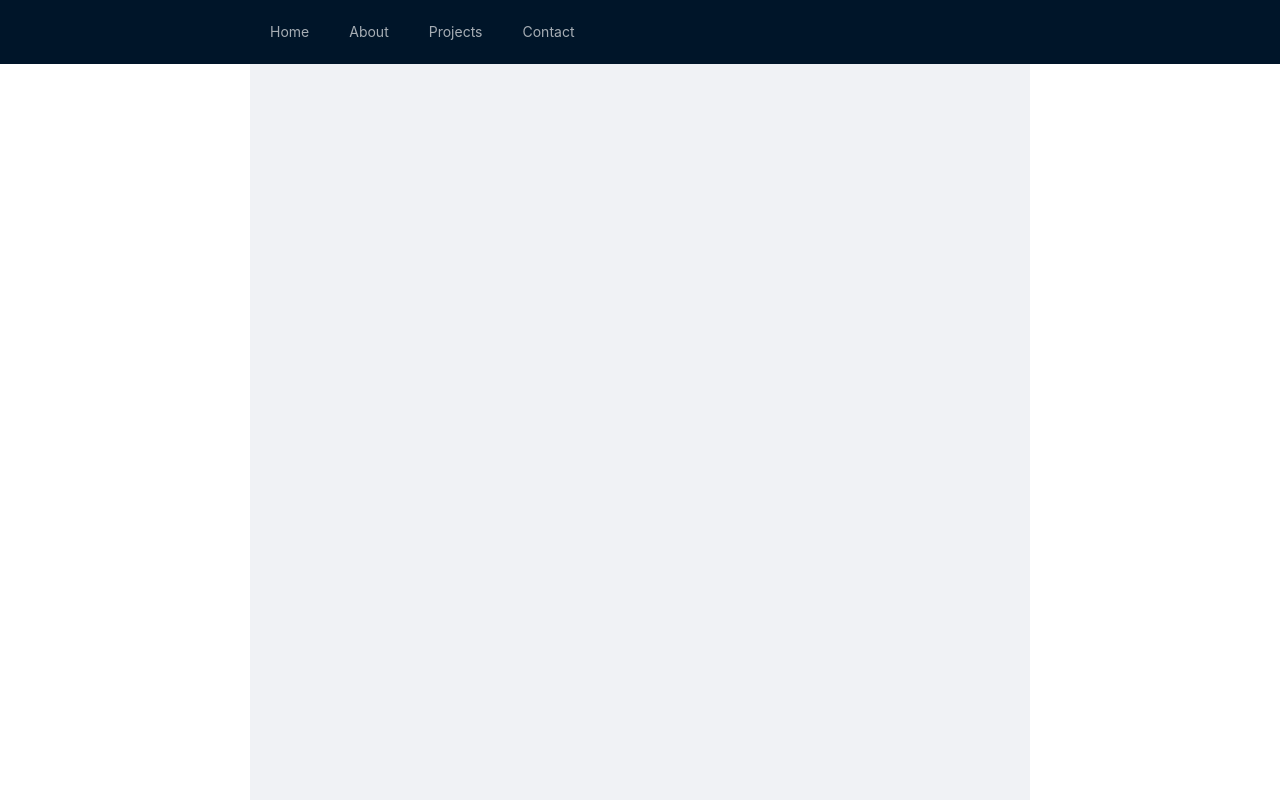
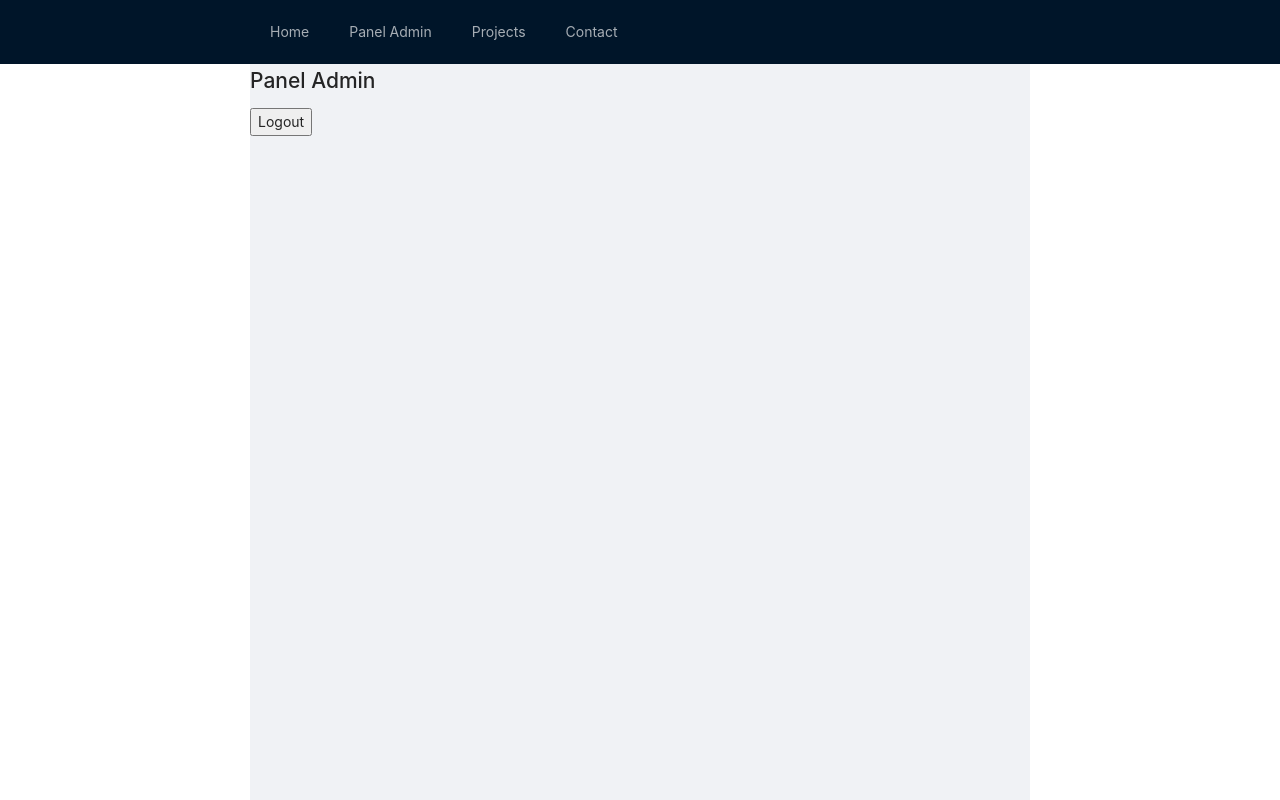
Before and after one commit to Shirai92/portfolio, a React (Create React App) app: page /panelAdmin in a window 1280 px wide. Built offline with nearby package versions, Linux system fonts and the light colour scheme; sample sign-in values are in the browser's storage.

Commit message:
add panel admin with protected routes

```diff
--- a/src/App.jsx
+++ b/src/App.jsx
@@ -7,6 +7,7 @@ import { Layout } from "antd";
 
 function App() {
   const { Content } = Layout;
+
   return (
     <>
       <Layout
--- a/src/components/nav/nav.jsx
+++ b/src/components/nav/nav.jsx
@@ -20,7 +20,7 @@ const Nav = () => {
         </Menu.Item>
 
         <Menu.Item style={{ float: "right" }}>
-          <Link to="/about">About</Link>
+          <Link to="/panelAdmin">Panel Admin</Link>
         </Menu.Item>
 
         <Menu.SubMenu key="sub2" style={{ float: "right" }} title={"Projects"}>
--- a/src/fakeLogin.js
+++ b/src/fakeLogin.js
@@ -1,17 +1,12 @@
 const apiCall = (login, password) =>
   new Promise((resolve, reject) => {
     setTimeout(() => {
-      if (login === "Dupa" && password === "1234") {
+
+       if (login === "admin" && password === "admin") {
         return resolve({
           message: "Success login",
           statusCode: 200,
-          redirect: "/",
-        });
-      } else if (login === "Dupa1" && password === "12345") {
-        return resolve({
-          message: "Success login",
-          statusCode: 200,
-          redirect: "/contact",
+          redirect: "/panelAdmin",
         });
       } else {
         return reject({
--- a/src/pages/about/about.jsx
+++ /dev/null
@@ -1,9 +0,0 @@
-import React from "react";
-
-const About = () => {
-
-    return(
-        <p>about</p>
-    );
-};
-export default About;
--- a/src/pages/about/index.js
+++ /dev/null
@@ -1 +0,0 @@
-export {default} from "./about"
--- /dev/null
+++ b/src/pages/panelAdmin/index.js
@@ -0,0 +1 @@
+export {default} from "./panelAdmin"
--- /dev/null
+++ b/src/pages/panelAdmin/panelAdmin.jsx
@@ -0,0 +1,18 @@
+import React from "react";
+
+const PanelAdmin = (props) => {
+    console.log(props)
+
+    function logout() {
+        props.setisAutheticated(false);
+        window.localStorage.removeItem("isAutheticatedIn");
+      }
+
+    return(<div>
+        <h1>Panel Admin</h1>
+
+        <button onClick={logout}>Logout</button>
+    </div>
+    );
+};
+export default PanelAdmin;
--- a/src/pages/projects/project4/project4.jsx
+++ b/src/pages/projects/project4/project4.jsx
@@ -4,12 +4,22 @@ import LoginButton from "./loginButton";
 import PasswordInput from "./passwordInput";
 import { Form } from "antd";
 import apiCall from "../../../fakeLogin";
+import { useHistory } from "react-router-dom";
 
 const Project4 = (props) => {
+  console.log(props)
+  const history = useHistory();
+
+  function login() {
+    props.setisAutheticated(true);
+    window.localStorage.setItem("isAutheticatedIn", "true");
+  }
+
   const onFinish = (values) => {
     apiCall(values.username, values.password)
       .then((response) => {
-        props.history.push(response.redirect);
+        login();
+        history.push(response.redirect);
         console.log(response);
       })
       .catch((error) => {
--- /dev/null
+++ b/src/routes/protectedRoute.jsx
@@ -0,0 +1,13 @@
+import React from "react";
+import { Route, Redirect } from "react-router-dom";
+
+const ProtectedRoute = ({ children: Component, auth, ...rest }) => (
+  <Route
+    {...rest}
+    render={() =>
+      auth === true ? <>{Component}</> : <Redirect to="/project4" />
+    }
+  />
+);
+
+export default ProtectedRoute;
--- a/src/routes/routes.jsx
+++ b/src/routes/routes.jsx
@@ -1,22 +1,30 @@
-import React from "react";
+import React, { useState } from "react";
 import { Route, Switch } from "react-router-dom";
 import Project1 from "../pages/projects/project1";
 import Project2 from "../pages/projects/project2";
 import Project3 from "../pages/projects/project3";
 import Project4 from "../pages/projects/project4";
 import Home from "../pages/home";
-import About from "../pages/about";
+import PanelAdmin from "../pages/panelAdmin";
 import Contact from "../pages/contact";
+import ProtectedRoute from "../routes/protectedRoute";
 
 const Routes = () => {
+  const [isAutheticated, setisAutheticated] = useState(
+    Boolean(window.localStorage.getItem("isAutheticatedIn"))
+  );
   return (
     <Switch>
       <Route path="/" exact component={Home} />
-      <Route path="/about" component={About} />
+      <ProtectedRoute path="/panelAdmin" auth={isAutheticated}>
+        <PanelAdmin setisAutheticated={setisAutheticated} />
+      </ProtectedRoute>
       <Route path="/project1" component={Project1} />
       <Route path="/project2" component={Project2} />
       <Route path="/project3" component={Project3} />
-      <Route path="/project4" component={Project4} />
+      <Route path="/project4">
+        <Project4 setisAutheticated={setisAutheticated} />
+      </Route>
       <Route path="/contact" component={Contact} />
     </Switch>
   );
```
